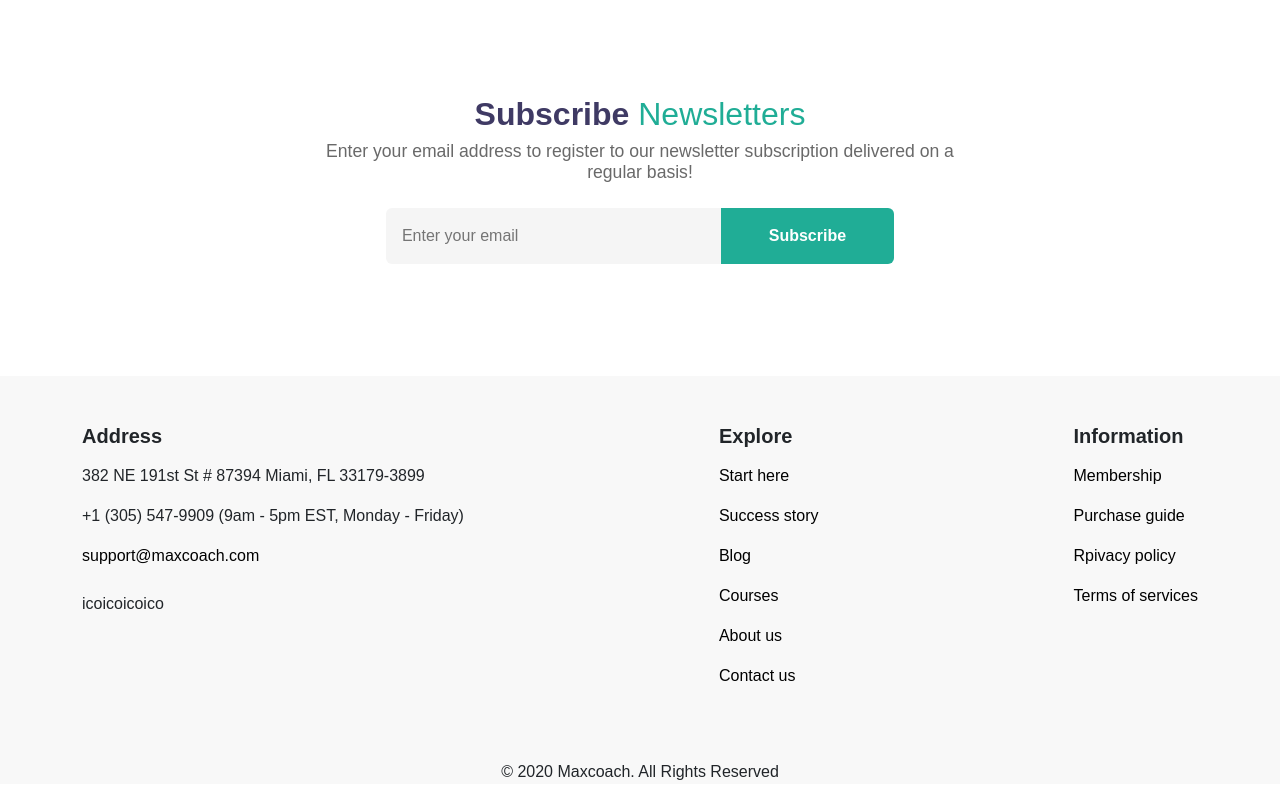
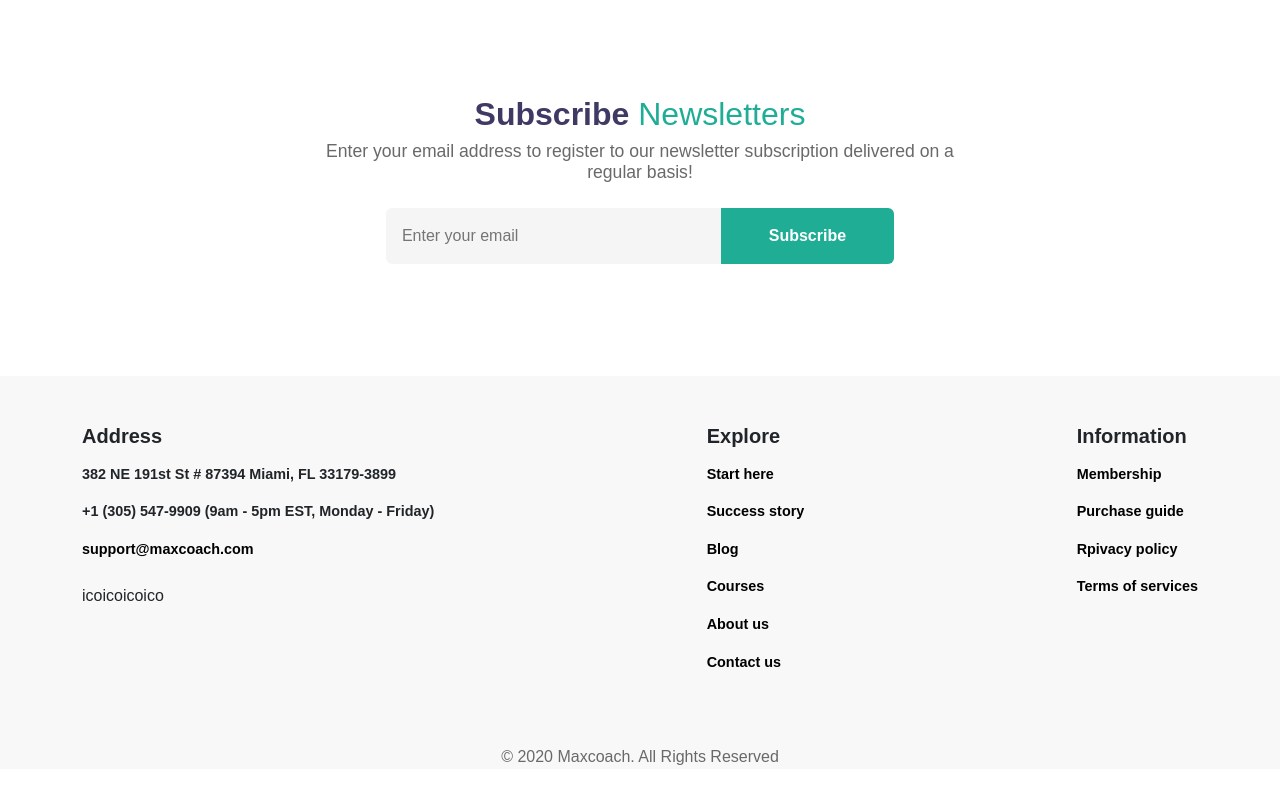
Before and after one commit to marcocareddu/proj-html-vuejs, a Vue app: page / in a window 1280 px wide. Shown: the part 4706-5506 px from the top of the page. Built offline with nearby package versions, Linux system fonts and the light colour scheme.

Commit message:
VUE AppFooter - Added Style

```diff
--- a/src/components/AppFooter.vue
+++ b/src/components/AppFooter.vue
@@ -44,7 +44,7 @@ export default {
                     </div>
                 </div>
             </div>
-            <p class="text-center">© 2020 Maxcoach. All Rights Reserved</p>
+            <p class="text-center credits">© 2020 Maxcoach. All Rights Reserved</p>
         </div>
     </footer>
 </template>
@@ -63,4 +63,13 @@ a {
         color: $secondaryColor;
     }
 }
+
+.credits {
+    color: $customDarkGrey;
+}
+
+ul li {
+    font-size: 0.9rem;
+    font-weight: 600;
+}
 </style>
```
